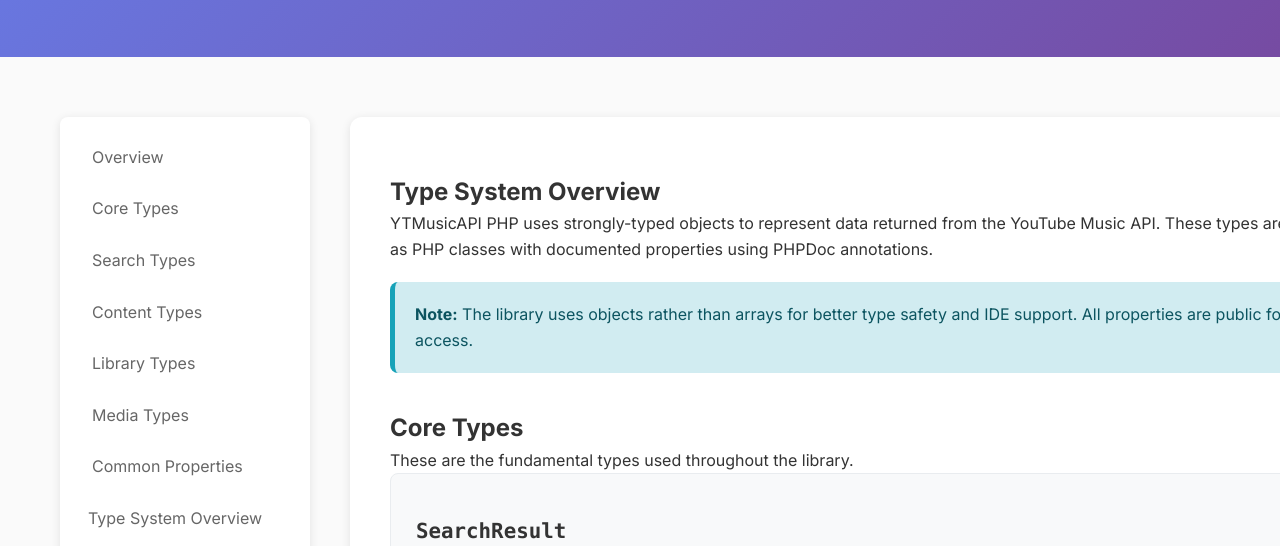
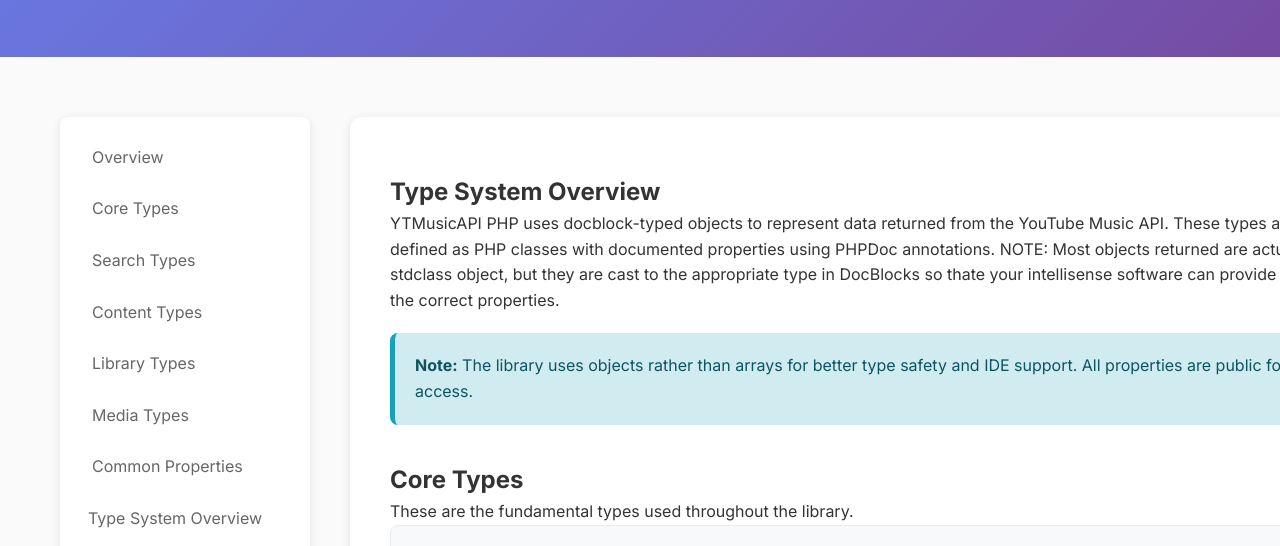
Before and after one commit to theyak/ytmusicapi-php, a plain HTML site: page docs/types.html in a window 1280 px wide. Shown: the part 233-779 px from the top of the page. Drawn offline with nearby package versions, Linux system fonts and the light colour scheme.

Commit message:
Update types page

```diff
--- a/docs/types.html
+++ b/docs/types.html
@@ -64,7 +64,12 @@
 
                 <div class="content">
                     <h2 id="overview">Type System Overview</h2>
-                    <p>YTMusicAPI PHP uses strongly-typed objects to represent data returned from the YouTube Music API. These types are defined as PHP classes with documented properties using PHPDoc annotations.</p>
+                    <p>
+                        YTMusicAPI PHP uses docblock-typed objects to represent data returned from the YouTube Music API.
+                        These types are defined as PHP classes with documented properties using PHPDoc annotations.
+                        NOTE: Most objects returned are actually a stdclass object, but they are cast to the appropriate
+                        type in DocBlocks so thate your intellisense software can provide you with the correct properties.
+                    </p>
 
                     <div class="alert alert-info">
                         <strong>Note:</strong> The library uses objects rather than arrays for better type safety and IDE support. All properties are public for easy access.
@@ -626,7 +631,7 @@
 
                     <h3>Type Usage Patterns</h3>
                     <div class="code-block">
-                        <pre><code class="language-php"><?php
+                        <pre><code class="language-php">&lt;?php
 // Most API methods return strongly-typed objects
 $results = $yt->search("Radiohead");  // Returns SearchResult[]
 $playlist = $yt->get_playlist("PLxyz");  // Returns Playlist
```
